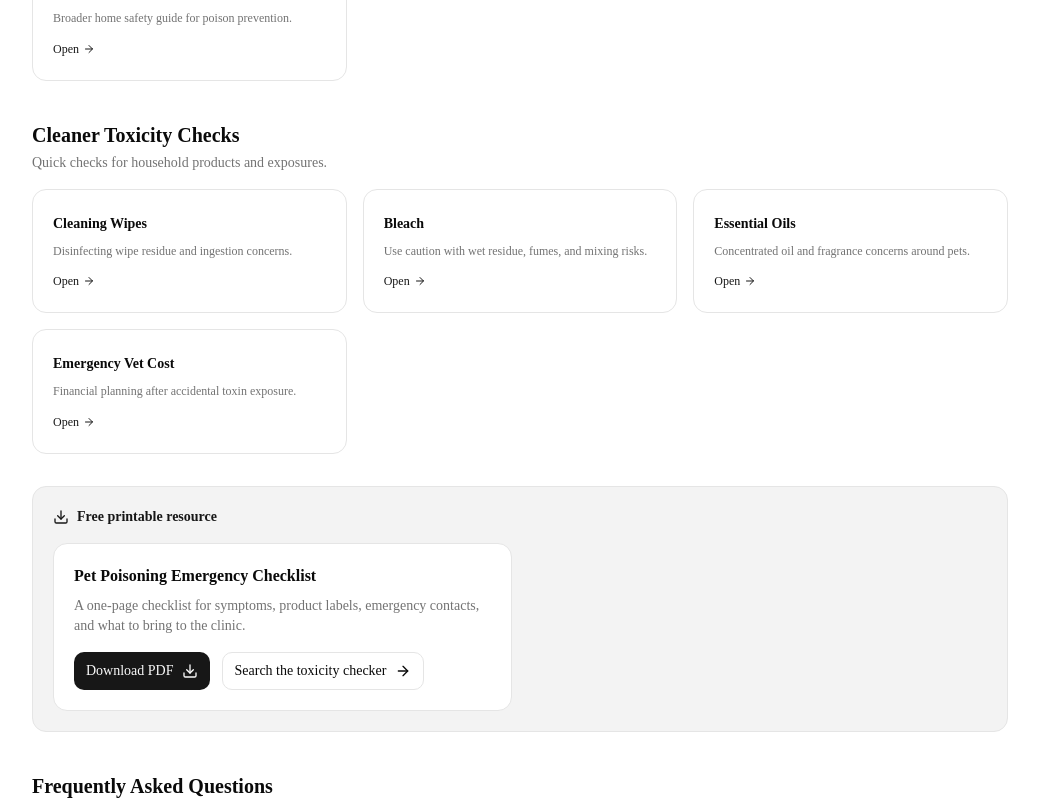
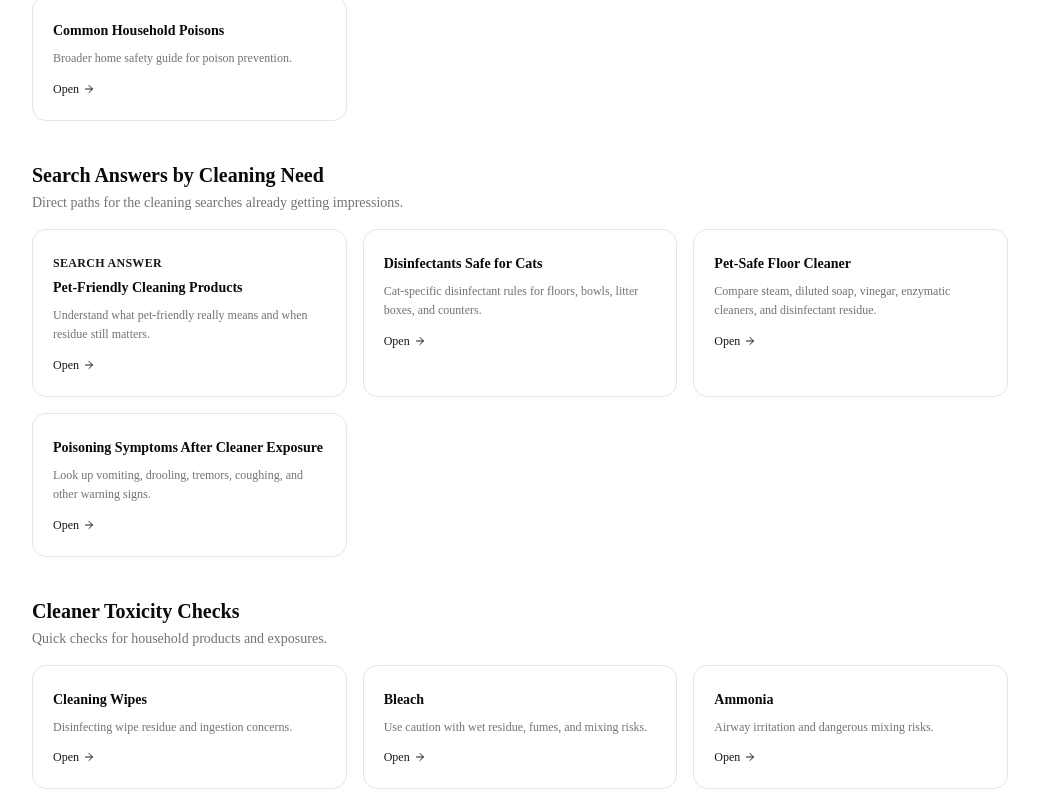
Before and after one commit to henrygxy-ctrl/petvitals, a Next.js app: page /pet-safe-cleaning in a window 1280 px wide. Shown: the part 1100-1900 px from the top of the page, without its empty margins (120-1159 px from the left). Built offline with nearby package versions, Linux system fonts and the light colour scheme; no server answers.

Commit message:
Strengthen pet safe cleaning SEO

```diff
--- a/src/app/pet-safe-cleaning/page.tsx
+++ b/src/app/pet-safe-cleaning/page.tsx
@@ -5,14 +5,14 @@ import { DownloadResourceCard } from "@/components/downloads/resource-card";
 import { SITE_BASE_URL, SITE_NAME } from "@/lib/constants";
 
 export const metadata: Metadata = {
-  title: `Pet-Safe Cleaning Hub: Cleaners, Floors & Cats | ${SITE_NAME}`,
+  title: `Pet-Safe & Pet-Friendly Cleaning Products Hub | ${SITE_NAME}`,
   description:
-    "Pet-safe cleaning hub for cat-safe cleaners, floor cleaners, disinfectants, ingredients to avoid, and cleaning-product poisoning prevention.",
+    "Pet-safe and pet-friendly cleaning products hub for floor cleaners, cat-safe disinfectants, ingredients to avoid, and cleaning-product poisoning prevention.",
   alternates: { canonical: `${SITE_BASE_URL}/pet-safe-cleaning` },
   openGraph: {
-    title: "Pet-Safe Cleaning Hub",
+    title: "Pet-Safe and Pet-Friendly Cleaning Products Hub",
     description:
-      "Compare safer cleaning routines, ingredients to avoid, and cat-friendly cleaner guides.",
+      "Compare safer cleaning routines, floor cleaners, cat-safe disinfectants, ingredients to avoid, and cleaning-product exposure steps.",
     url: `${SITE_BASE_URL}/pet-safe-cleaning`,
     siteName: SITE_NAME,
     type: "website",
@@ -41,6 +41,16 @@ const faq = [
     answer:
       "Call a veterinarian or poison hotline if a pet licked a concentrated product, walked through wet chemicals and is licking paws, has trouble breathing, vomits, drools, trembles, seems weak, or has burns on skin, eyes, or mouth.",
   },
+  {
+    question: "Are pet-friendly cleaning products the same as pet-safe cleaning products?",
+    answer:
+      "Not always. Pet-friendly usually means a product is marketed for homes with pets. Pet-safe depends on the exact ingredients, dilution, surface, ventilation, drying time, and whether a dog or cat can lick residue. Treat low-residue, unscented products used as directed as the safer starting point.",
+  },
+  {
+    question: "What should I do if my pet licked floor cleaner?",
+    answer:
+      "Move your pet away, prevent more licking, save the product label, and call your veterinarian or a pet poison hotline if the cleaner was concentrated, the amount is unknown, or symptoms such as drooling, vomiting, coughing, tremors, weakness, or mouth irritation appear.",
+  },
 ];
 
 export default function PetSafeCleaningHubPage() {
@@ -48,14 +58,14 @@ export default function PetSafeCleaningHubPage() {
     <TopicHubPage
       label="Pet-Safe Cleaning Hub"
       canonicalPath="/pet-safe-cleaning"
-      title="Pet-Safe Cleaning Products, Floor Cleaners, and Cat-Safe Disinfectants"
-      intro="A central guide for cleaning homes with dogs and cats. Start with the ingredient checker, then compare floor, cat, and emergency-cleanup guides."
-      primaryCta={{ title: "Open ingredient checker", href: "/blog/best-pet-safe-cleaning-products", description: "Check bleach, vinegar, essential oils, phenols, and more." }}
+      title="Pet-Safe and Pet-Friendly Cleaning Products for Dogs and Cats"
+      intro="A central guide for cleaning homes with dogs and cats. Start with pet-safe cleaner choices, compare floor and cat-safe disinfectant guidance, then check poisoning symptoms and cleaner toxicity records if exposure happens."
+      primaryCta={{ title: "Compare pet-safe cleaners", href: "/blog/best-pet-safe-cleaning-products", description: "Check bleach, vinegar, essential oils, phenols, and safer alternatives." }}
       secondaryCta={{ title: "Search cleaner toxicity", href: "/toxicity/category/household", description: "Search household toxicity records." }}
       highlights={[
         { value: "Dry", label: "Core rule", note: "Pets should stay away until surfaces are fully dry." },
         { value: "Cats", label: "Extra caution", note: "Cats groom residue from paws and fur." },
-        { value: "Low residue", label: "Best default", note: "Use mild cleaners, ventilation, and label directions." },
+        { value: "Low residue", label: "Best default", note: "Use mild, unscented cleaners, ventilation, and label directions." },
       ]}
       infographic={<CleaningSafetyInfographic />}
       sections={[
@@ -70,11 +80,23 @@ export default function PetSafeCleaningHubPage() {
           ],
         },
         {
+          title: "Search Answers by Cleaning Need",
+          description: "Direct paths for the cleaning searches already getting impressions.",
+          links: [
+            { title: "Pet-Friendly Cleaning Products", href: "/blog/best-pet-safe-cleaning-products", description: "Understand what pet-friendly really means and when residue still matters.", label: "Search answer" },
+            { title: "Disinfectants Safe for Cats", href: "/blog/cat-friendly-cleaning-products", description: "Cat-specific disinfectant rules for floors, bowls, litter boxes, and counters." },
+            { title: "Pet-Safe Floor Cleaner", href: "/blog/pet-safe-floor-cleaners-dogs-cats", description: "Compare steam, diluted soap, vinegar, enzymatic cleaners, and disinfectant residue." },
+            { title: "Poisoning Symptoms After Cleaner Exposure", href: "/toxicity/symptoms", description: "Look up vomiting, drooling, tremors, coughing, and other warning signs." },
+          ],
+        },
+        {
           title: "Cleaner Toxicity Checks",
           description: "Quick checks for household products and exposures.",
           links: [
             { title: "Cleaning Wipes", href: "/toxicity/cleaning-wipe", description: "Disinfecting wipe residue and ingestion concerns." },
             { title: "Bleach", href: "/toxicity/bleach", description: "Use caution with wet residue, fumes, and mixing risks." },
+            { title: "Ammonia", href: "/toxicity/ammonia", description: "Airway irritation and dangerous mixing risks." },
+            { title: "Vinegar", href: "/toxicity/vinegar", description: "Surface limits and odor concerns around pets." },
             { title: "Essential Oils", href: "/toxicity/essential-oils", description: "Concentrated oil and fragrance concerns around pets." },
             { title: "Emergency Vet Cost", href: "/insurance/emergency-vet-cost", description: "Financial planning after accidental toxin exposure." },
           ],
--- a/src/app/sitemap.ts
+++ b/src/app/sitemap.ts
@@ -6,7 +6,7 @@ import { getToxicityCategoryEntries } from "@/lib/toxicity-category-metadata";
 
 const CONTENT_LAST_MODIFIED = new Date("2026-07-11");
 const INSURANCE_LAST_MODIFIED = new Date("2026-08-09");
-const HUB_LAST_MODIFIED = new Date("2026-08-14");
+const HUB_LAST_MODIFIED = new Date("2026-08-29");
 const TOXICITY_LAST_MODIFIED = new Date("2026-08-29");
 
 export default function sitemap(): MetadataRoute.Sitemap {
--- a/src/content/blog/best-pet-safe-cleaning-products.mdx
+++ b/src/content/blog/best-pet-safe-cleaning-products.mdx
@@ -1,13 +1,13 @@
 ---
-title: "Best Pet-Safe Cleaning Products for Dogs and Cats"
+title: "Best Pet-Safe and Pet-Friendly Cleaning Products for Dogs and Cats"
 slug: "best-pet-safe-cleaning-products"
 date: "2026-05-15"
-updated: "2026-08-28"
+updated: "2026-08-29"
 category: "Nutrition & Safety"
 featuredImage: "/api/og/blog/best-pet-safe-cleaning-products"
 subcategory: "Household Safety"
 tags: ["pet-friendly cleaning products", "pet-safe cleaners", "cat friendly cleaning products", "safe disinfectants for cats", "non-toxic cleaners", "household chemicals", "pet safety", "cleaning products", "essential oils danger", "bleach safe for pets", "ammonia cleaner pets", "disinfecting wipes pets", "cats", "dogs"]
-excerpt: "Choose pet-safe cleaning products by room, surface, and exposure risk, with safer options for dogs, cats, urine accidents, floors, toys, and disinfecting."
+excerpt: "Choose pet-safe and pet-friendly cleaning products by room, surface, and exposure risk, with safer options for dogs, cats, urine accidents, floors, toys, and disinfecting."
 sources:
   - name: "ASPCA - Poisonous Household Products"
     url: "https://www.aspca.org/pet-care/aspca-poison-control/poisonous-household-products"
@@ -22,8 +22,8 @@ sources:
     url: "https://www.epa.gov/saferchoice/products"
     type: "government"
 seo:
-  title: "Best Pet-Safe Cleaning Products for Dogs & Cats"
-  description: "Choose pet-safe cleaning products for floors, urine, toys, bowls, cats, dogs, and disinfecting, plus ingredients to avoid around pets."
+  title: "Best Pet-Safe and Pet-Friendly Cleaning Products"
+  description: "Choose pet-safe and pet-friendly cleaning products for floors, urine, toys, bowls, cats, dogs, and disinfecting, plus ingredients to avoid around pets."
 readNext:
   - "cat-friendly-cleaning-products"
   - "pet-safe-floor-cleaners-dogs-cats"
@@ -34,9 +34,24 @@ author: "PetVitals Editorial Team"
 
 ## Quick Answer: Pet-Safe Cleaners
 
-The best pet-safe cleaners are low-residue products used while dogs and cats are out of the room: steam, diluted castile soap, enzymatic pet accident cleaners, EPA Safer Choice-certified products, and 3% hydrogen peroxide on compatible hard surfaces after it dries.
+The best pet-safe and pet-friendly cleaning products are low-residue products used while dogs and cats are out of the room: steam, diluted castile soap, enzymatic pet accident cleaners, EPA Safer Choice-certified products, and 3% hydrogen peroxide on compatible hard surfaces after it dries.
 
 Avoid phenols, ammonia, bleach-heavy sprays, quaternary ammonium disinfectants, essential-oil cleaners, and strong fragrance, especially around cats. "Natural" does not automatically mean pet safe, and a cleaner is not pet-safe until the surface is dry and residue risk is controlled.
+
+## Pet-Safe vs Pet-Friendly Cleaning Products
+
+People often search for "pet friendly cleaning products" when they want something safer for a home with dogs or cats. The more useful test is pet-safe use: the product should match the surface, be used exactly as directed, keep pets away while wet, and leave little residue after drying.
+
+Pet-friendly marketing is not enough on its own. A heavily scented cleaner, disinfectant wipe, bleach spray, essential-oil product, or ammonia cleaner can still be a poor choice if a pet walks through wet residue or licks the surface later.
+
+Use this shortcut:
+
+- For routine floors, start with steam or diluted mild soap.
+- For urine, vomit, or stool, use an enzymatic pet accident cleaner.
+- For cat homes, prioritize unscented, low-residue products and avoid essential oils.
+- For disinfecting, clean first, follow contact time, ventilate, rinse pet-contact surfaces when the label requires it, and wait until fully dry.
+
+For a hub view of all cleaning guides, open the [Pet-Safe Cleaning Hub](/pet-safe-cleaning). If a pet licked a wet cleaner or starts vomiting, drooling, coughing, shaking, or acting weak, check [pet poisoning symptoms](/toxicity/symptoms) while you contact a veterinary professional.
 
 ## Pet-Safe Cleaning Products: Quick Picks
 
--- a/src/content/blog/cat-friendly-cleaning-products.mdx
+++ b/src/content/blog/cat-friendly-cleaning-products.mdx
@@ -1,13 +1,13 @@
 ---
-title: "Best Cat-Safe Cleaning Products and Disinfectants"
+title: "Best Cat-Safe Cleaning Products and Disinfectants Safe for Cats"
 slug: "cat-friendly-cleaning-products"
 date: "2026-07-12"
-updated: "2026-08-28"
+updated: "2026-08-29"
 category: "Nutrition & Safety"
 featuredImage: "/api/og/blog/cat-friendly-cleaning-products"
 subcategory: "Household Safety"
 tags: ["cat friendly cleaning products", "pet-safe cleaners", "disinfectants safe for cats", "safe cleaners for cats", "cleaning products safe for cats", "bleach safe for cats", "essential oils cats", "disinfecting wipes cats", "cats", "cleaning products", "household safety", "essential oils danger"]
-excerpt: "Choose cat-safe cleaning products by surface and exposure risk, with safer choices for floors, litter boxes, food bowls, urine accidents, and disinfecting."
+excerpt: "Choose cat-safe cleaning products and disinfectants safe for cats by surface and exposure risk, with safer choices for floors, litter boxes, food bowls, urine accidents, and disinfecting."
 sources:
   - name: "ASPCA - Poisonous Household Products"
     url: "https://www.aspca.org/pet-care/aspca-poison-control/poisonous-household-products"
@@ -22,8 +22,8 @@ sources:
     url: "https://www.epa.gov/pesticide-labels/dfe-certified-disinfectants"
     type: "government"
 seo:
-  title: "Best Cat-Safe Cleaning Products & Disinfectants"
-  description: "Choose cat-safe cleaning products for floors, litter boxes, bowls, urine, and disinfecting, plus cleaners and residues cat owners should avoid."
+  title: "Best Cat-Safe Cleaning Products & Disinfectants Safe for Cats"
+  description: "Choose cat-safe cleaning products and disinfectants safe for cats for floors, litter boxes, bowls, urine, and disinfecting, plus cleaners cat owners should avoid."
 readNext:
   - "best-pet-safe-cleaning-products"
   - "pet-safe-floor-cleaners-dogs-cats"
@@ -36,6 +36,14 @@ author: "PetVitals Editorial Team"
 The safest cat-safe cleaning products are unscented, low-residue cleaners used while cats are out of the room until every surface is fully dry. Good everyday options include steam, diluted castile soap, enzymatic pet accident cleaners, and EPA Safer Choice-certified products.
 
 For disinfectants safe for cats, the practical rule is stricter: clean only when needed, keep cats away during contact time, ventilate, rinse pet-contact surfaces if the label requires it, and wait until the area is fully dry. Avoid phenol-based cleaners, essential-oil cleaners, ammonia, bleach-heavy sprays, quaternary ammonium disinfectants, strong fragrance, and wet residue on floors.
+
+## Disinfectants Safe for Cats: The Practical Answer
+
+There is no disinfectant that is automatically safe for every cat, every surface, and every use case. A disinfectant is safer around cats only when it is appropriate for the surface, diluted or applied exactly as directed, used with cats out of the room, ventilated during and after use, and allowed to dry fully before cats return.
+
+Use disinfectants only when there is a clear reason, such as illness cleanup, raw-food contamination, litter-box sanitation, or a veterinary instruction. For normal dust, paw prints, and light messes, a mild low-residue cleaner is usually a better cat-home default than routine disinfecting.
+
+If a cat walks through wet disinfectant, licks residue, drools, vomits, coughs, trembles, hides, or seems weak, remove access to the product and check [pet poisoning symptoms](/toxicity/symptoms). You can also look up common products in the [household toxicity category](/toxicity/category/household).
 
 ## Best Cat-Friendly Cleaning Choices by Job
 
```
